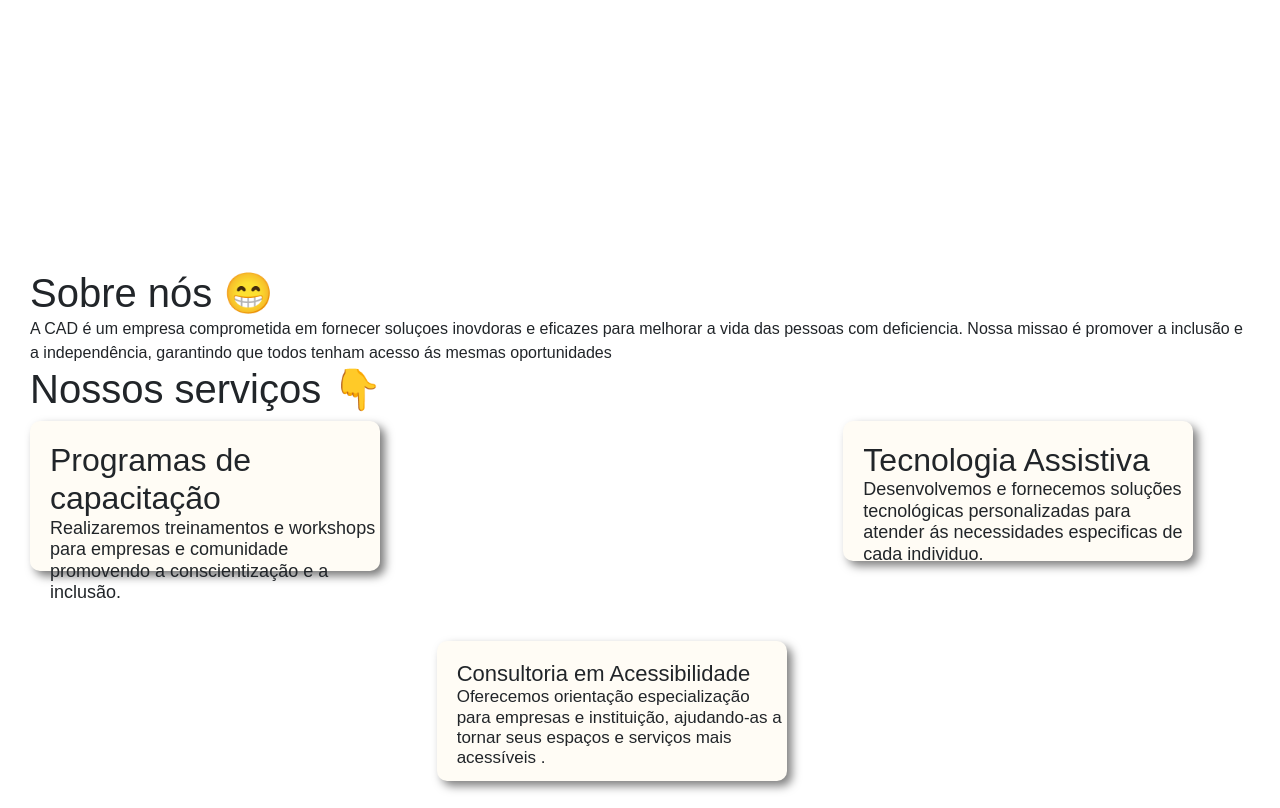
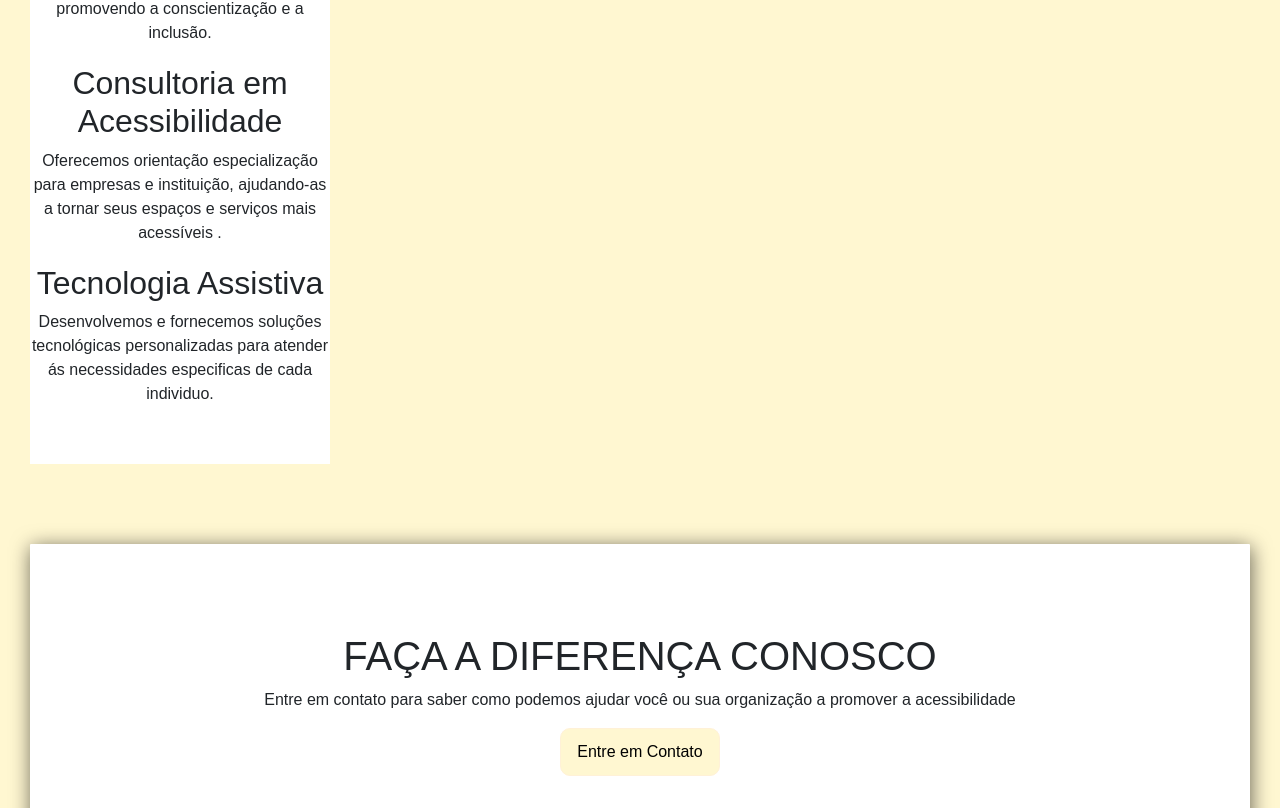
Before and after one commit to muriloH421/CentroAjudaDeficiente, a React (Vite) app: page / in a window 1280 px wide. Shown: the part 452-1260 px from the top of the page. Built offline with nearby package versions, Linux system fonts and the light colour scheme.

Commit message:
css arrumado das paginas

```diff
--- a/src/components/Header/Header.module.css
+++ b/src/components/Header/Header.module.css
@@ -1,6 +1,5 @@
 .container {
   width: 100%;
   height: 140px;
-  background-color: white;
-  margin-top: 36.3em;
+  background-color: rgb(0, 0, 0);
 }
--- a/src/pages/App.css
+++ /dev/null
@@ -1,2 +0,0 @@
-body {
-}
--- a/src/pages/App.jsx
+++ b/src/pages/App.jsx
@@ -1,4 +1,3 @@
-import "./App.css";
 import { Outlet } from "react-router-dom";
 import Header from "../Components/Header/Header";
 import Footer from "../Components/Footer/Footer";
--- a/src/routes/Home/Home.jsx
+++ b/src/routes/Home/Home.jsx
@@ -12,39 +12,45 @@ const Home = () => {
                     missao é promover a inclusão e a independência, garantindo que todos
                     tenham acesso ás mesmas oportunidades
                     <h1 className={styles.NewBoardBoard_header9}>Nossos serviços 👇</h1>
-                    <div className={styles.NewBoardBoard_div3}>
-                        <div>
-                            <h2 className={styles.NewBoardBoard_header7}>
-                                Programas de capacitação
-                                <p className={styles.NewBoardBoard_p3}>
+
+
+                    {/* cards */}
+                    <div className={styles.container2}>
+                        <div className={styles.Card1}>
+                            <h2>Programas de capacitação</h2>
+                            <p>
                                 Realizaremos treinamentos e workshops para empresas e
                                 comunidade promovendo a conscientização e a inclusão.
                             </p>
-                            </h2>
                         </div>
-                        <div className={styles.NewBoardBoard_div4}>
-                            <h2 className={styles.NewBoardBoard_header6}>
-                                Consultoria em Acessibilidade
-                                <p className={styles.NewBoardBoard_p4}>
+
+                        <div className={styles.Card2}>
+                            <h2>Consultoria em Acessibilidade </h2>
+                            <p>
                                 Oferecemos orientação especialização para empresas e
                                 instituição, ajudando-as a tornar seus espaços e serviços mais
                                 acessíveis .
                             </p>
+                        </div>
+
+                        <div className={styles.Card3}>
+                            <h2>
+                                Tecnologia Assistiva
                             </h2>
-                        </div>
-                        <div>
-                            <h2 className={styles.NewBoardBoard_header8}>
-                                Tecnologia Assistiva
-                                <p className={styles.NewBoardBoard_p5}>
+                            <p >
                                 Desenvolvemos e fornecemos soluções tecnológicas
                                 personalizadas para atender ás necessidades especificas de
                                 cada individuo.
                             </p>
-                            </h2>
                         </div>
+
+
                     </div>
+
+
+
                 </p>
-                <div className={styles.NewBoardBoard_header10}>
+                <div className={styles.Contato}>
                     <h1>FAÇA A DIFERENÇA CONOSCO</h1>
                     <p className={styles.NewBoardBoard_p7}>
                         Entre em contato para saber como podemos ajudar você ou sua
--- a/src/routes/Home/Home.module.css
+++ b/src/routes/Home/Home.module.css
@@ -1,77 +1,9 @@
-/* body {
+body {
   margin: 0;
   padding: 0;
-  height: 30em;
   background-color: #fff7d1;
-} */
-.NewBoardBoard_img1 {
-  position: relative;
-}
-.NewBoardBoard_nav1 {
-  width: 100%;
-  height: 55px;
-  background-color: rgba(231, 184, 184, 0);
-  background-image: linear-gradient(#ffffff, #ffffff);
-  background-repeat: no-repeat;
-  background-position: 0%;
-  background-size: auto;
-  background-attachment: scroll;
-  background-origin: padding-box;
-  background-clip: border-box;
-  font-family: Times New Roman, serif;
-  color: #070707;
-  font-size: 16px;
-  letter-spacing: normal;
-  text-decoration-style: unset;
-  display: flex;
-  gap: 20px;
-  text-shadow: 3px 3px 2px rgba(0, 0, 0, 0);
-  list-style-type: none;
-  list-style-position: inside;
-  align-items: center;
-  justify-content: space-around;
-  border-bottom-left-radius: 10px;
-  border-bottom-right-radius: 10px;
-}
-.NewBoardBoard_a1 {
-  color: #000000;
-}
-.NewBoardBoard_a2 {
-  color: #000000;
 }
 
-.NewBoardBoard_img1 {
-  height: 100%;
-  width: 100%;
-  opacity: 0.2;
-}
-.NewBoardBoard_a3 {
-  color: #015aa6;
-  text-transform: uppercase;
-}
-.NewBoardBoard_a4 {
-  color: #e9013d;
-  text-transform: uppercase;
-}
-.NewBoardBoard_a5 {
-  color: #015aa6;
-  text-transform: uppercase;
-}
-.NewBoardBoard_a6 {
-  text-transform: uppercase;
-  color: #e9013d;
-}
-.NewBoardBoard_a7 {
-  color: #000000;
-  text-transform: uppercase;
-}
-.NewBoardBoard_header1 {
-  font-family: Arial, sans-serif;
-  position: sticky;
-  margin-top: 0px;
-  margin-bottom: 0px;
-  margin-left: 30px;
-}
 .NewBoardBoard_p1 {
   font-size: 16px;
   margin-left: 30px;
@@ -79,10 +11,8 @@
   margin-right: 30px;
   font-family: Arial, sans-serif;
 }
-.NewBoardBoard_div1 {
-  position: relative;
-}
-.NewBoardBoard_img2 {
+
+/* .NewBoardBoard_img2 {
   display: block;
   margin-left: 25%;
   margin-right: 25%;
@@ -91,93 +21,34 @@
   border-radius: 7px;
   width: 50%;
   margin-bottom: 120px;
+} */
+
+/* Cards */
+.Container2 {
+  grid-column: auto;
 }
-.NewBoardBoard_header2 {
-  background-color: #fffae9;
-  border: 0px solid black;
-  border-radius: 20px;
-  box-shadow: -0.17px 3px 2px rgba(0, 0, 0, 0.5);
-  opacity: 1;
+.Card1 {
+  background-color: #ffffff;
+  height: 200px;
+  width: 300px;
+  text-align: center;
 }
-.NewBoardBoard_header3 {
-  background-color: #fffcf5;
-  display: flex;
+.Card2 {
+  background-color: #ffffff;
+  height: 200px;
+  width: 300px;
+  text-align: center;
 }
-.NewBoardBoard_header4 {
-  background-color: #fffcf5;
-  border: 0px solid black;
-  border-radius: 30px;
+.Card3 {
+  background-color: #ffffff;
+  height: 200px;
+  width: 300px;
+  text-align: center;
 }
-.NewBoardBoard_header5 {
-  background-color: #fffcf5;
-  border-radius: 10px;
-  text-align: start;
-  display: flex;
-  flex-direction: column;
-  position: relative;
-}
-.NewBoardBoard_div2 {
-  display: grid;
-  grid-auto-flow: column;
-  column-gap: 100px;
-}
-.NewBoardBoard_p2 {
-  font-size: 15px;
-  font-weight: 300;
-}
-.NewBoardBoard_div3 {
-  display: grid;
-  grid-auto-flow: column;
-}
-.NewBoardBoard_header6 {
-  background-color: #fffcf5;
-  border-radius: 10px;
-  height: 140px;
-  width: 350px;
-  padding-top: 20px;
-  padding-left: 20px;
-  margin-top: 10em;
-  box-shadow: 4.95px 4.95px 10px rgba(0, 0, 0, 0.5);
-  font-family: Arial, sans-serif;
-  font-size: 22px;
-}
-.NewBoardBoard_header7 {
-  background-color: #fffcf5;
-  height: 150px;
-  border-radius: 10px;
-  width: 350px;
-  padding-top: 20px;
-  padding-left: 20px;
-  box-shadow: 4.95px 4.95px 10px rgba(0, 0, 0, 0.53);
-  font-family: Arial, sans-serif;
-}
-.NewBoardBoard_header8 {
-  background-color: #fffcf5;
-  height: 140px;
-  width: 350px;
-  border-radius: 10px;
-  padding-left: 20px;
-  padding-top: 20px;
-  box-shadow: 4.95px 4.95px 10px rgba(0, 0, 0, 0.5);
-  font-family: Arial, sans-serif;
-}
+/* _______________________________________________________________________ */
 
-.NewBoardBoard_p3 {
-  font-size: 18px;
-  font-weight: 100;
-}
-.NewBoardBoard_p4 {
-  font-size: 17px;
-  font-weight: 100;
-}
-.NewBoardBoard_p5 {
-  font-size: 18px;
-  font-weight: 100;
-}
-.NewBoardBoard_header9 {
-  font-family: Arial, sans-serif;
-}
-.NewBoardBoard_header10 {
+/* contato */
+.Contato {
   margin-bottom: 30px;
   margin-left: 30px;
   margin-right: 30px;
@@ -193,9 +64,7 @@
   box-shadow: 1.1px 3px 20px rgba(0, 0, 0, 0.6);
   border-radius: 1px;
 }
-.NewBoardBoard_p6 {
-  display: block;
-}
+
 .NewBoardBoard_button1 {
   background-color: #fff7d1;
   border: 1px solid #fff1d7;
@@ -204,16 +73,5 @@
   height: 3em;
   width: 10em;
 }
-.NewBoardBoard_p7 {
-  font-size: 19px;
-}
-.NewBoardBoard_header11 {
-  background-color: #ffd090;
-  display: flex;
-  flex-direction: row;
-  align-items: center;
-  justify-content: center;
-  height: 150px;
-  border-top-left-radius: 10px;
-  border-top-right-radius: 10px;
-}
+
+/* __________________________________________________________________________ */
--- a/src/routes/SobreNos/SobreNos.jsx
+++ /dev/null
@@ -1,11 +0,0 @@
-import styles from './SobreNos.module.css'
-
-const SobreNos = () => {
-    return (
-        <div>
-            <div className={styles.title}>Centro ajuda</div>
-        </div>
-    )
-}
-
-export default SobreNos
```
Also changed, not shown: src/routes/ImgInicial/ImgInicial.jsx (deleted, +0 -13 lines), src/routes/ImgInicial/ImgInicial.module.css (deleted), src/routes/SobreNos/SobreNos.module.css (deleted). Lines whose indentation alone changed are shown as unchanged.
